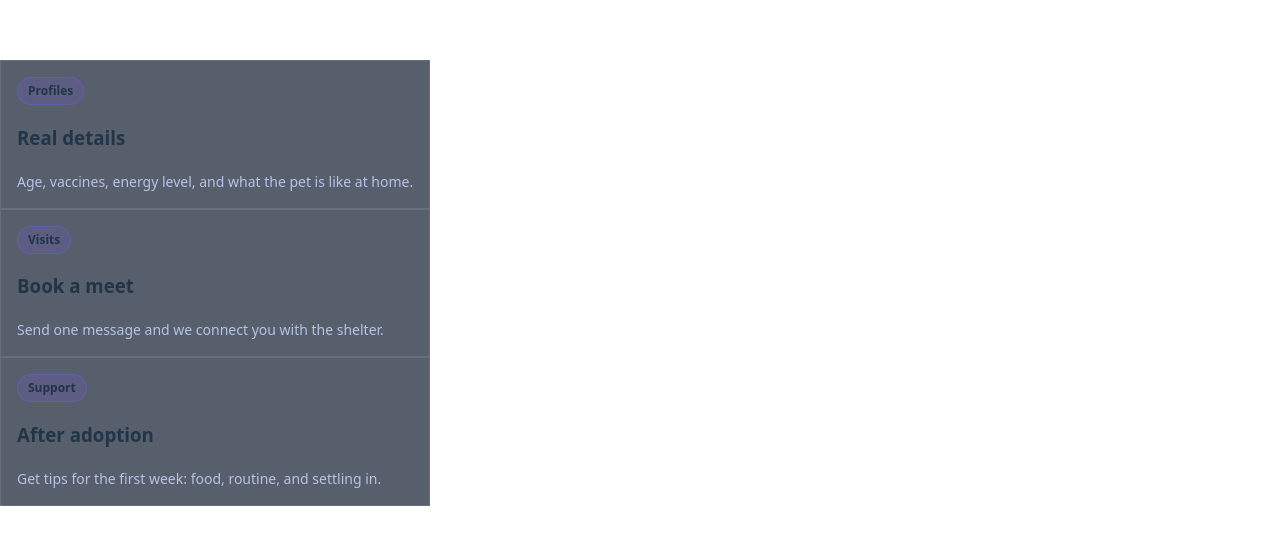
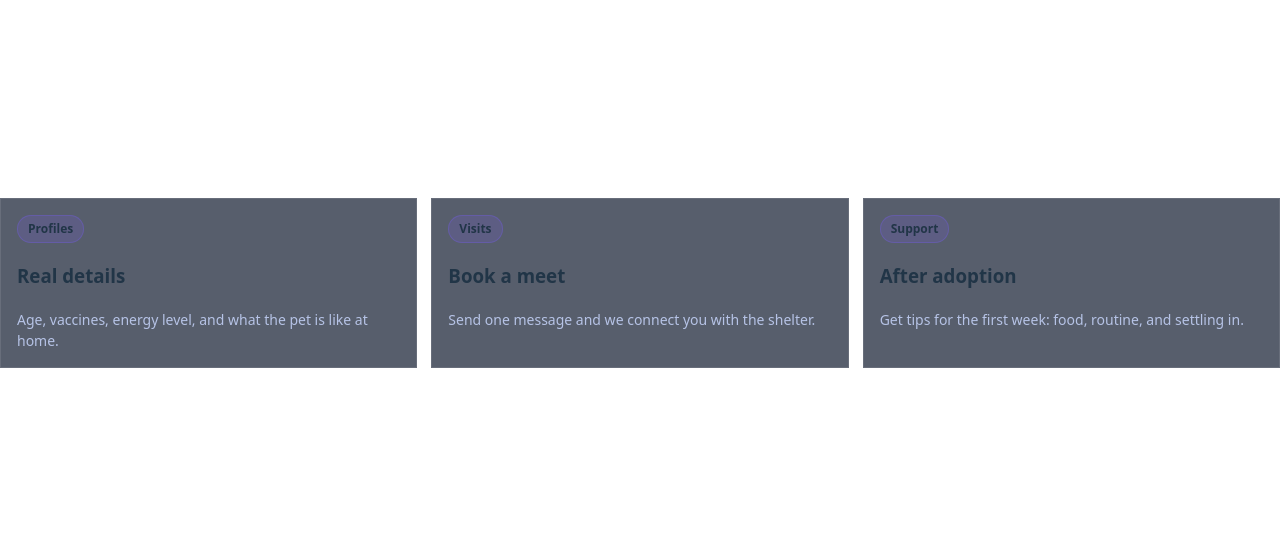
Before and after one commit to VKD-The-Tester/WebProgrammingActivities, a React (Vite) app in the folder NovaPets-Solution/: page / in a window 1280 px wide. Shown: the part 117-662 px from the top of the page. Built offline with nearby package versions, Linux system fonts and the light colour scheme.

Commit message:
A div element was added with the card-grid class attribute in App.jsx

```diff
--- a/NovaPets-Solution/src/App.jsx
+++ b/NovaPets-Solution/src/App.jsx
@@ -7,6 +7,7 @@ import Card from "./components/Card";
 function App() {
   return (
     <>
+      <div className="card-grid">
         <Card
           badgeInput={"Profiles"}
           headingText={"Real details"}
@@ -17,7 +18,9 @@ function App() {
         <Card
           badgeInput={"Visits"}
           headingText={"Book a meet"}
-        paragraphInfo={"Send one message and we connect you with the shelter."}
+          paragraphInfo={
+            "Send one message and we connect you with the shelter."
+          }
         ></Card>
         <Card
           badgeInput={"Support"}
@@ -26,6 +29,7 @@ function App() {
             "Get tips for the first week: food, routine, and settling in."
           }
         ></Card>
+      </div>
     </>
   );
 }
```
Lines whose indentation alone changed are shown as unchanged.
